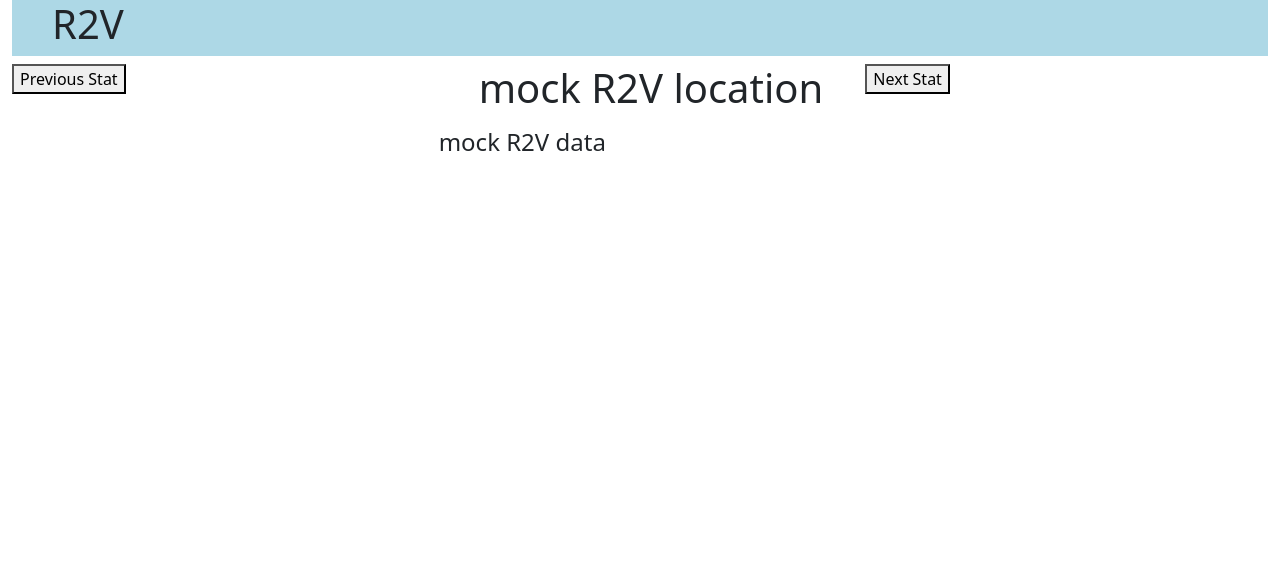
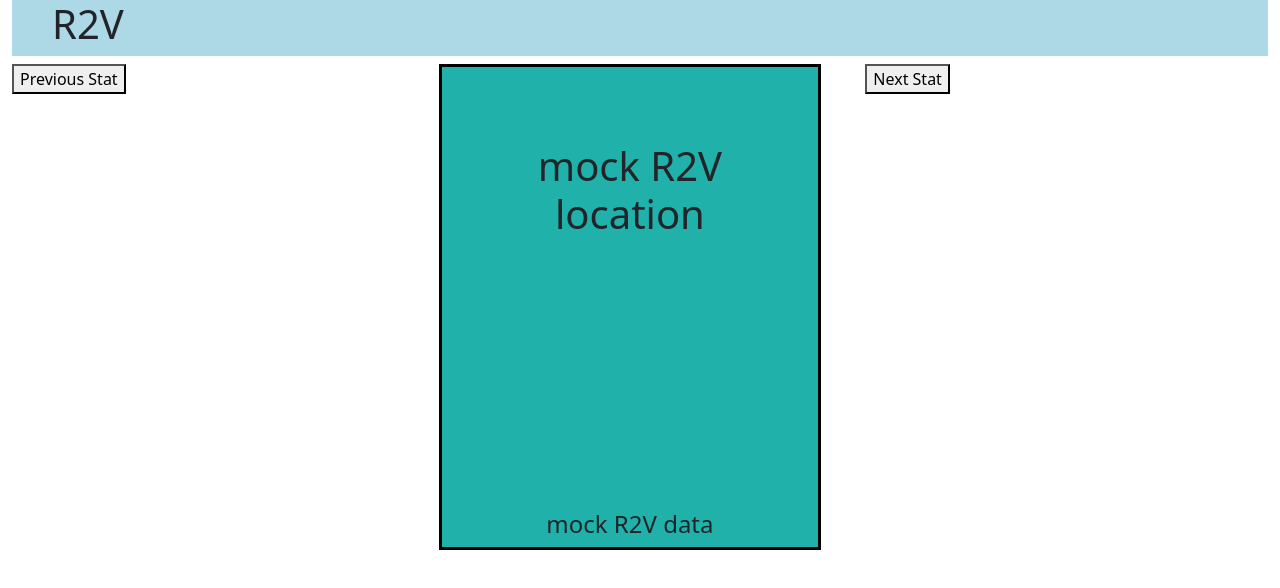
Before and after one commit to Djaypm89/CapFrontEnd, a React (Create React App) app: page / in a window 1280 px wide. Shown: the top 588 px of the page. Built offline with nearby package versions, Linux system fonts and the light colour scheme.

Commit message:
moved data viewer slide show into separate component

```diff
--- /dev/null
+++ b/src/components/Stat/Stat.css
@@ -0,0 +1,31 @@
+.cover {
+    background-color: lightseagreen;
+    text-align: center;
+    border: solid black;
+    border-width: 1 1px;
+    height: 88%;
+    width: 95%;
+}
+
+.frame {
+    background-color: grey;
+    text-align: center;
+    border-right: solid maroon;
+    border-bottom: solid maroon;
+    border-width: 1 1px;
+    height: 650px;
+    width: 100%;
+    border-bottom-left-radius: 15%;
+    border-top-right-radius: 5%;
+}
+
+.title {
+    padding: 20%;
+}
+
+.author {
+    padding-top: 10%;
+    padding-left: 5%;
+    padding-right: 5%;
+    padding-top: 50%;
+}
--- /dev/null
+++ b/src/components/Stat/Stat.jsx
@@ -0,0 +1,15 @@
+import React from 'react';
+import './Stat.css'
+
+const Stat = (props) => {
+    return (
+        <div className="book">
+            <div className="cover">
+                <h1 className="title">{props.stat.location}</h1>
+                <h4 className="author">{props.stat.data}</h4>
+            </div>
+        </div>
+     );
+}
+
+export default Stat;
--- a/src/components/StatViewer/StatViewer.jsx
+++ b/src/components/StatViewer/StatViewer.jsx
@@ -1,5 +1,5 @@
 import React from 'react';
-
+import Stat from '../Stat/Stat';
 
 const StatViewer = (props) => {
     return (
@@ -10,8 +10,7 @@
         </div>
 
         <div className="col-md-4">
-            <h1>{props.stat.location}</h1>
-            <h4>{props.stat.data}</h4>
+            <Stat stat={props.stat} />
         </div>
 
         <div className="col-md-4">
```
